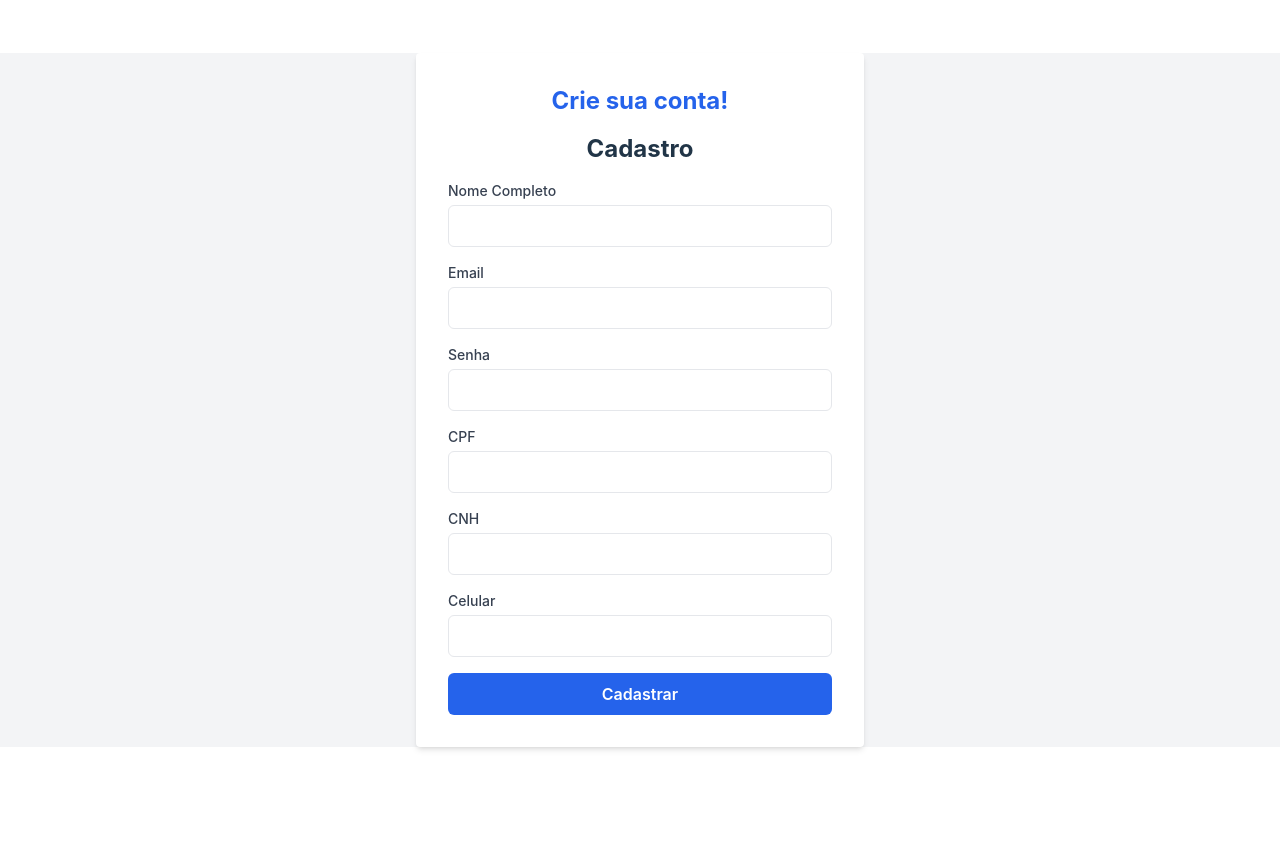
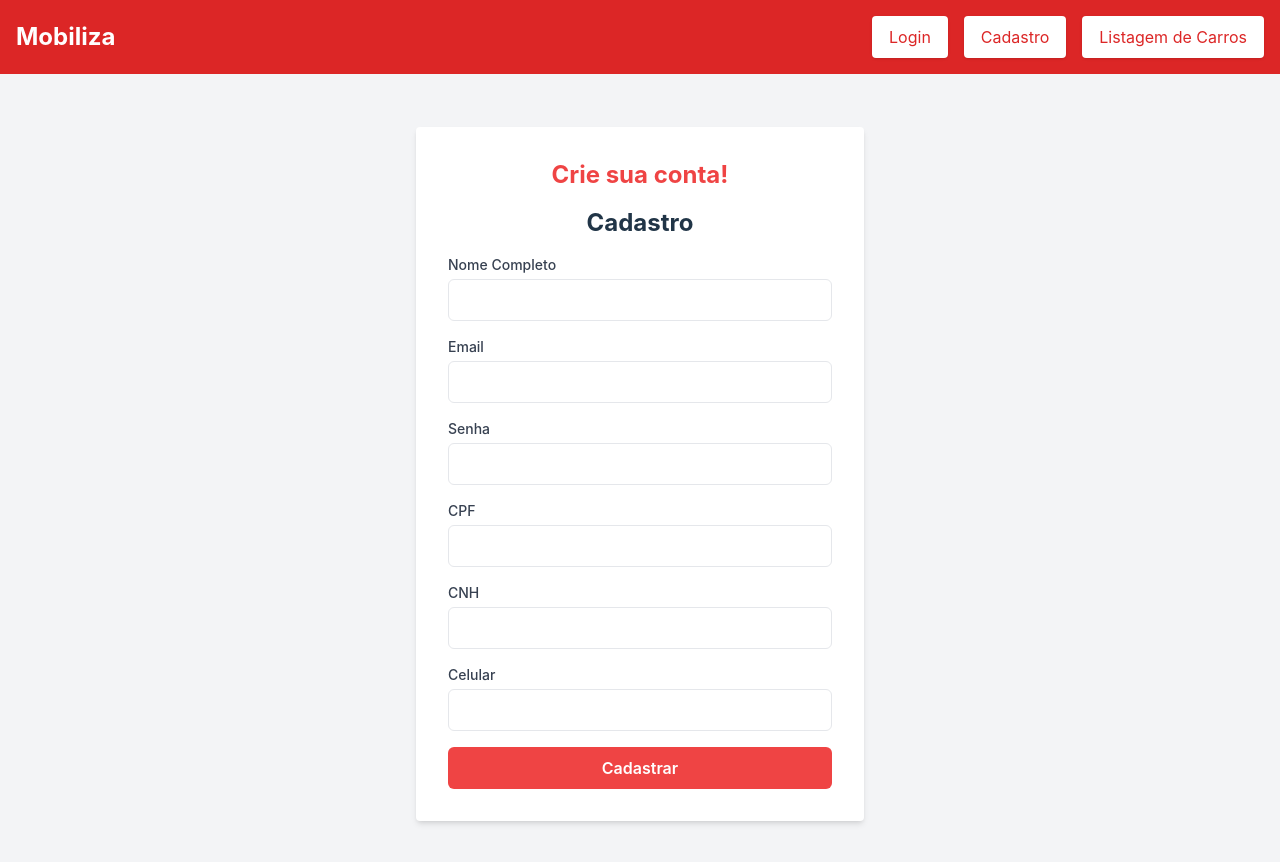
Before and after one commit to projeto-mobiliza-pppcbm2024/mobiliza-ui, a React (Vite) app: page /register in a window 1280 px wide. Shown: the top 862 px of the page. Before the commit the page ends 800 px from the top, so only its background shows below. Built offline with nearby package versions, Linux system fonts and the light colour scheme.

Commit message:
Alterações no design das paginas e criação do header

```diff
--- a/src/App.tsx
+++ b/src/App.tsx
@@ -3,10 +3,13 @@ import { BrowserRouter as Router, Route, Routes } from 'react-router-dom';
 import LoginPage from './pages/Login/LoginPage';
 import RegisterPage from './pages/Register/RegisterPage';
 import CarListingPage from './pages/CarListing/CarListingPage';
+import Header from './components/Header/Header';
 
 function App() {
   return (
     <Router>
+      {/* HeaderBar será exibido em todas as páginas */}
+      <Header />
       <Routes>
         <Route path="/login" element={<LoginPage />} />
         <Route path="/register" element={<RegisterPage />} />
--- a/src/components/Button/Button.tsx
+++ b/src/components/Button/Button.tsx
@@ -8,7 +8,7 @@ const Button: React.FC<ButtonProps> = ({ label, ...props }) => {
     return (
         <button
             {...props}
-            className="w-full py-2 px-4 bg-blue-600 hover:bg-blue-700 text-white font-semibold rounded-md focus:outline-none"
+            className="w-full py-2 px-4 bg-red-500  hover:bg-red-700 text-white font-semibold rounded-md focus:outline-none"
         >
             {label}
         </button>
--- /dev/null
+++ b/src/components/Header/Header.tsx
@@ -0,0 +1,48 @@
+import React from 'react';
+import { useNavigate } from 'react-router-dom';
+
+const Header: React.FC = () => {
+    const navigate = useNavigate();
+
+    const handleNavigation = (path: string) => {
+        navigate(path);
+    };
+
+    return (
+        <header className="bg-red-600 text-white py-4 shadow-md">
+            <div className="container mx-auto px-4 flex items-center justify-between">
+                {/* Logo ou Nome do Sistema */}
+                <h1
+                    className="text-2xl font-bold cursor-pointer"
+                    onClick={() => handleNavigation('/')}
+                >
+                    Mobiliza
+                </h1>
+
+                {/* Botões de Navegação */}
+                <div className="space-x-4">
+                    <button
+                        onClick={() => handleNavigation('/login')}
+                        className="bg-white text-red-600 px-4 py-2 rounded shadow hover:bg-gray-100 transition"
+                    >
+                        Login
+                    </button>
+                    <button
+                        onClick={() => handleNavigation('/register')}
+                        className="bg-white text-red-600 px-4 py-2 rounded shadow hover:bg-gray-100 transition"
+                    >
+                        Cadastro
+                    </button>
+                    <button
+                        onClick={() => handleNavigation('/car-list')}
+                        className="bg-white text-red-600 px-4 py-2 rounded shadow hover:bg-gray-100 transition"
+                    >
+                        Listagem de Carros
+                    </button>
+                </div>
+            </div>
+        </header>
+    );
+};
+
+export default Header;
--- a/src/pages/Login/LoginPage.tsx
+++ b/src/pages/Login/LoginPage.tsx
@@ -23,7 +23,7 @@ const LoginPage: React.FC = () => {
             <div className="w-full max-w-md p-8 space-y-4 bg-white rounded shadow-md">
 
                 <div className="flex items-center justify-center mb-4">
-                    <p className="text-2xl font-bold text-blue-600">Bem-vindo de volta!</p>
+                    <p className="text-2xl font-bold text-red-500">Bem-vindo de volta!</p>
                 </div>
 
                 <h2 className="text-2xl font-bold text-center">Login</h2>
--- a/src/pages/Register/RegisterPage.tsx
+++ b/src/pages/Register/RegisterPage.tsx
@@ -23,12 +23,12 @@ const RegisterPage: React.FC = () => {
     };
 
     return (
-        <div className="flex items-center justify-center 100vh w-screen bg-gray-100">
+        <div className="flex items-center justify-center 100vh min-h-dvh w-screen bg-gray-100">
             <div className="w-full max-w-md p-8 space-y-4 bg-white rounded shadow-md">
 
                 {/* Elemento de Boas-Vindas Centralizado */}
                 <div className="flex items-center justify-center mb-4">
-                    <p className="text-2xl font-bold text-blue-600">Crie sua conta!</p>
+                    <p className="text-2xl font-bold text-red-500">Crie sua conta!</p>
                 </div>
 
                 <h2 className="text-2xl font-bold text-center">Cadastro</h2>
```
